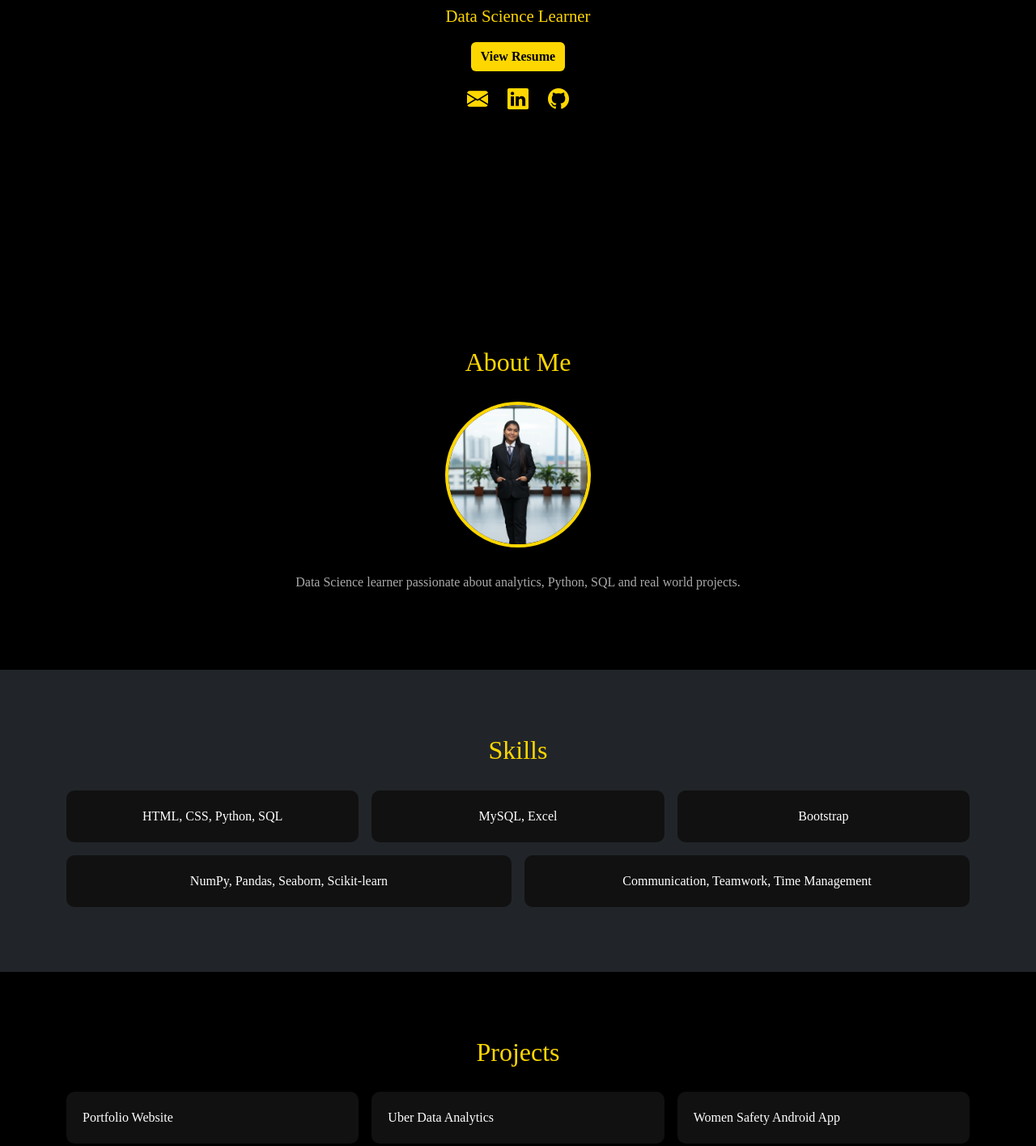
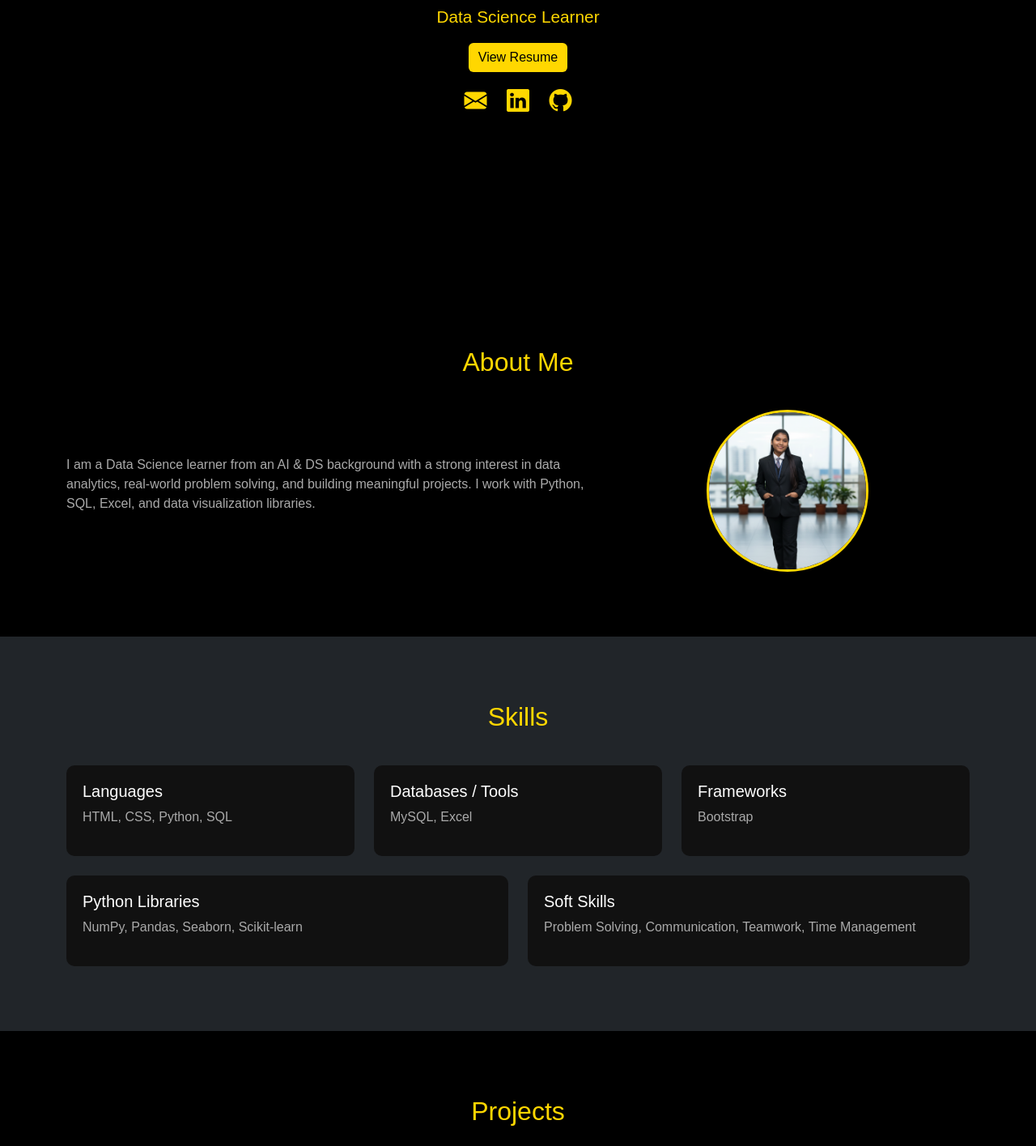
Before and after one commit to nb2268/portfolio, a plain HTML site: page index.html in a window 1280 px wide. Shown: the part 452-1867 px from the top of the page at 81% size. Drawn offline with nearby package versions, Linux system fonts and the light colour scheme.

Commit message:
changed home section

```diff
--- a/index.html
+++ b/index.html
@@ -1,21 +1,31 @@
+
 <!DOCTYPE html>
 <html lang="en">
 <head>
-<meta charset="UTF-8">
-<meta name="viewport" content="width=device-width, initial-scale=1.0">
+  <meta charset="UTF-8" />
+  <meta name="viewport" content="width=device-width, initial-scale=1.0" />
 
+  <!-- SEO -->
   <title>Nikita Banwankar | Data Science Learner</title>
-<meta name="description" content="Portfolio of Nikita Banwankar, Data Science Learner">
+  <meta name="description" content="Portfolio of Nikita Banwankar, Data Science Learner with projects in analytics, Android women safety system, and Uber data analysis.">
+  <meta name="keywords" content="Data Science, Analytics, SQL, Python, Portfolio">
+  <meta name="author" content="Nikita Banwankar">
+
+  <!-- Favicon -->
   <link rel="icon" href="images/my.png">
 
+  <!-- Bootstrap -->
   <link href="https://cdn.jsdelivr.net/npm/bootstrap@5.3.2/dist/css/bootstrap.min.css" rel="stylesheet">
   <link href="https://cdn.jsdelivr.net/npm/bootstrap-icons@1.11.1/font/bootstrap-icons.css" rel="stylesheet">
+
+  <!-- Custom CSS -->
   <link rel="stylesheet" href="style.css">
 </head>
 
 <body>
 
-<nav class="navbar navbar-dark fixed-top">
+<!-- Navbar -->
+<nav class="navbar navbar-expand-lg navbar-dark fixed-top">
   <div class="container">
     <a class="navbar-brand" href="#">Nikita</a>
     <button class="navbar-toggler" data-bs-toggle="collapse" data-bs-target="#nav">
@@ -33,6 +43,7 @@
   </div>
 </nav>
 
+<!-- Home -->
 <section id="home" class="hero">
 <div class="container text-center">
 <img src="images/my.png" class="hero-img">
@@ -49,48 +60,118 @@
 </div>
 </section>
 
+
+<!-- About -->
 <section id="about" class="section">
-<div class="container text-center">
+  <div class="container">
     <h2 class="section-title">About Me</h2>
-<img src="images/my.png" class="about-img">
-<p class="gray mt-3">
-Data Science learner passionate about analytics, Python, SQL and real world projects.
+    <div class="row align-items-center">
+      <div class="col-md-7">
+        <p class="gray">
+          I am a Data Science learner from an AI & DS background with a strong interest in
+          data analytics, real-world problem solving, and building meaningful projects.
+          I work with Python, SQL, Excel, and data visualization libraries.
         </p>
       </div>
-</section>
-
-<section id="skills" class="section bg-dark">
-<div class="container">
-<h2 class="section-title">Skills</h2>
-<div class="row g-3 text-center">
-<div class="col-md-4"><div class="skill-card">HTML, CSS, Python, SQL</div></div>
-<div class="col-md-4"><div class="skill-card">MySQL, Excel</div></div>
-<div class="col-md-4"><div class="skill-card">Bootstrap</div></div>
-<div class="col-md-6"><div class="skill-card">NumPy, Pandas, Seaborn, Scikit-learn</div></div>
-<div class="col-md-6"><div class="skill-card">Communication, Teamwork, Time Management</div></div>
+      <div class="col-md-5 text-center">
+        <img src="images/my.png" class="about-img" alt="Profile">
+      </div>
     </div>
   </div>
 </section>
 
-<section id="projects" class="section">
+<!-- Skills -->
+<section id="skills" class="section bg-dark">
   <div class="container">
-<h2 class="section-title">Projects</h2>
-<div class="row g-3">
-<div class="col-md-4"><div class="project-card">Portfolio Website</div></div>
-<div class="col-md-4"><div class="project-card">Uber Data Analytics</div></div>
-<div class="col-md-4"><div class="project-card">Women Safety Android App</div></div>
+    <h2 class="section-title">Skills</h2>
+    <div class="row g-4">
+      <div class="col-md-4">
+        <div class="skill-card">
+          <h5>Languages</h5>
+          <p class="gray">HTML, CSS, Python, SQL</p>
+        </div>
+      </div>
+      <div class="col-md-4">
+        <div class="skill-card">
+          <h5>Databases / Tools</h5>
+          <p class="gray">MySQL, Excel</p>
+        </div>
+      </div>
+      <div class="col-md-4">
+        <div class="skill-card">
+          <h5>Frameworks</h5>
+          <p class="gray">Bootstrap</p>
+        </div>
+      </div>
+      <div class="col-md-6">
+        <div class="skill-card">
+          <h5>Python Libraries</h5>
+          <p class="gray">NumPy, Pandas, Seaborn, Scikit-learn</p>
+        </div>
+      </div>
+      <div class="col-md-6">
+        <div class="skill-card">
+          <h5>Soft Skills</h5>
+          <p class="gray">Problem Solving, Communication, Teamwork, Time Management</p>
+        </div>
+      </div>
     </div>
   </div>
 </section>
 
-<section id="contact" class="section bg-dark">
-<div class="container text-center">
-<h2 class="section-title">Contact</h2>
-<p class="gray">nikitabanwankar@gmail.com</p>
+<!-- Projects -->
+<section id="projects" class="section">
+  <div class="container">
+    <h2 class="section-title">Projects</h2>
+    <div class="row g-4">
+      <div class="col-md-4">
+        <div class="project-card">
+          <h5>Portfolio Website</h5>
+          <p class="gray">Responsive personal portfolio using HTML, CSS & Bootstrap.</p>
+          <a href="https://github.com/nb2268/portfolio" target="_blank" class="btn btn-yellow btn-sm">View</a>
+        </div>
+      </div>
+      <div class="col-md-4">
+        <div class="project-card">
+          <h5>Uber Data Analytics</h5>
+          <p class="gray">
+            Data analysis project on Uber trips to identify demand patterns, peak hours,
+            and location-based insights using Python and SQL.
+          </p>
+          <a href="https://github.com/nb2268/UberDataAnalysisProject" target="_blank" class="btn btn-yellow btn-sm">View</a>
+        </div>
+      </div>
+      <div class="col-md-4">
+        <div class="project-card">
+          <h5>Women Safety System</h5>
+          <p class="gray">
+            Android application designed to enhance women safety with emergency alert
+            and quick response features.
+          </p>
+          <span class="badge bg-warning text-dark">View</span>
+        </div>
+      </div>
+    </div>
   </div>
 </section>
 
-<footer>© 2025 Nikita Banwankar</footer>
+<!-- Contact -->
+<section id="contact" class="section bg-dark">
+  <div class="container">
+    <h2 class="section-title">Contact Me</h2>
+    <form action="mailto:nikitabanwankar@gmail.com" method="post" enctype="text/plain" class="contact-form">
+      <input type="text" name="name" placeholder="Your Name" required>
+      <input type="email" name="email" placeholder="Your Email" required>
+      <textarea name="message" placeholder="Your Message" required></textarea>
+      <button class="btn btn-yellow">Send Message</button>
+    </form>
+  </div>
+</section>
+
+<footer>
+  <p class="gray">© 2025 Nikita Banwankar</p>
+</footer>
+
 <script src="https://cdn.jsdelivr.net/npm/bootstrap@5.3.2/dist/js/bootstrap.bundle.min.js"></script>
 </body>
 </html>
--- a/style.css
+++ b/style.css
@@ -1,46 +1,254 @@
-html{scroll-behavior:smooth;}
-body{background:#000;color:#fff;font-family:Poppins;}
-.gray{color:#aaa;}
-
-.navbar{background:#111;}
-
-.hero{min-height:100vh;display:flex;align-items:center;}
-
-.hero-img,.about-img{
-width:180px;height:180px;object-fit:cover;border-radius:50%;
-border:4px solid #ffd700;margin-bottom:15px;
+/* html {
+  scroll-behavior: smooth;
 }
 
-.hero-sub{color:#ffd700;font-size:1.3rem;}
-
-.icon-btn{font-size:26px;color:#ffd700;margin:0 10px;}
-.icon-btn:hover{color:#fff;}
-
-.section{padding:80px 0;}
-.section-title{color:#ffd700;text-align:center;margin-bottom:30px;}
-
-.skill-card,.project-card{
-background:#111;padding:20px;border-radius:10px;
-transition:.3s;
-}
-.skill-card:hover,.project-card:hover{
-box-shadow:0 0 15px #ffd700;transform:translateY(-6px);
+body {
+  background: #000;
+  color: #fff;
+  font-family: 'Poppins', sans-serif;
 }
 
-footer{background:#111;padding:15px;text-align:center;}
-
-.btn-yellow{
-background:#ffd700;color:#000;font-weight:600;
+.gray {
+  color: #aaa;
 }
 
-/* 🔥 PERFECT MOBILE FIX */
-.btn-resume,
+.navbar {
+  background: #111;
+}
+
+.hero {
+  height: 100vh;
+  display: flex;
+  align-items: center;
+}
+
+.hero-img {
+  width: 180px;
+  height: 180px;
+  object-fit: cover;
+  border-radius: 50%;
+  border: 4px solid #ffd700;
+  margin-bottom: 20px;
+}
+
+.hero-sub {
+  color: #ffd700;
+  font-size: 1.3rem;
+}
+
+.icon-btn {
+  font-size: 28px;
+  margin: 0 10px;
+  color: #ffd700;
+}
+
+.icon-btn:hover {
+  color: #fff;
+}
+
+.section {
+  padding: 80px 0;
+}
+
+.section-title {
+  color: #ffd700;
+  text-align: center;
+  margin-bottom: 40px;
+}
+
+.about-img {
+  width: 200px;
+  height: 200px;
+  object-fit: cover;
+  border-radius: 50%;
+  border: 3px solid #ffd700;
+}
+
+.btn-yellow {
+  background: #ffd700;
+  color: #000;
+}
+
+.btn-yellow:hover {
+  background: #fff;
+}
+
+.project-card,
+.skill-card {
+  background: #111;
+  padding: 20px;
+  border-radius: 10px;
+  transition: transform 0.3s, box-shadow 0.3s;
+}
+
+.project-card:hover,
+.skill-card:hover {
+  transform: translateY(-8px);
+  box-shadow: 0 0 15px #ffd700;
+}
+
+.contact-form input,
+.contact-form textarea {
+  width: 100%;
+  margin-bottom: 15px;
+  padding: 10px;
+  background: #111;
+  border: 1px solid #333;
+  color: #fff;
+}
+
+footer {
+  background: #111;
+  padding: 20px;
+  text-align: center;
+}
+
+/* ===== FIX RESUME BUTTON COLOR ISSUE (MOBILE & DESKTOP) ===== */
+/* .btn-resume,
 .btn-resume:visited,
 .btn-resume:focus,
-.btn-resume:active,
-.btn-resume:hover{
-background:#ffd700 !important;
-color:#000 !important;
-border:none;
-outline:none;
+.btn-resume:active {
+    background-color: #ffd700 !important;
+    color: #000 !important;
+    border: none;
 }
+
+.btn-resume:hover {
+    background-color: #fff !important;
+    color: #000 !important;
+} */
+
+/* ===== MOBILE & DESKTOP RESUME BUTTON FIX ===== */
+a.btn-resume,
+a.btn-resume:link,
+a.btn-resume:visited,
+a.btn-resume:focus,
+a.btn-resume:active,
+a.btn-resume:hover {
+    background-color: #ffd700 !important;  /* Yellow */
+    color: #000 !important;               /* Black text */
+    border: none !important;
+    text-decoration: none !important;
+    -webkit-text-fill-color: #000 !important;
+    box-shadow: none !important;
+}
+ */
+html {
+  scroll-behavior: smooth;
+}
+
+body {
+  background: #000;
+  color: #fff;
+  font-family: 'Poppins', sans-serif;
+}
+
+.gray {
+  color: #aaa;
+}
+
+.navbar {
+  background: #111;
+}
+
+.hero {
+  height: 100vh;
+  display: flex;
+  align-items: center;
+}
+
+.hero-img {
+  width: 180px;
+  height: 180px;
+  object-fit: cover;
+  border-radius: 50%;
+  border: 4px solid #ffd700;
+  margin-bottom: 20px;
+}
+
+.hero-sub {
+  color: #ffd700;
+  font-size: 1.3rem;
+}
+
+.icon-btn {
+  font-size: 28px;
+  margin: 0 10px;
+  color: #ffd700;
+}
+
+.icon-btn:hover {
+  color: #fff;
+}
+
+.section {
+  padding: 80px 0;
+}
+
+.section-title {
+  color: #ffd700;
+  text-align: center;
+  margin-bottom: 40px;
+}
+
+.about-img {
+  width: 200px;
+  height: 200px;
+  object-fit: cover;
+  border-radius: 50%;
+  border: 3px solid #ffd700;
+}
+
+.btn-yellow {
+  background: #ffd700;
+  color: #000;
+}
+
+.btn-yellow:hover {
+  background: #fff;
+}
+
+/* Project & Skill Cards */
+.project-card,
+.skill-card {
+  background: #111;
+  padding: 20px;
+  border-radius: 10px;
+  transition: transform 0.3s, box-shadow 0.3s;
+}
+
+.project-card:hover,
+.skill-card:hover {
+  transform: translateY(-8px);
+  box-shadow: 0 0 15px #ffd700;
+}
+
+/* Contact Form */
+.contact-form input,
+.contact-form textarea {
+  width: 100%;
+  margin-bottom: 15px;
+  padding: 10px;
+  background: #111;
+  border: 1px solid #333;
+  color: #fff;
+}
+
+footer {
+  background: #111;
+  padding: 20px;
+  text-align: center;
+}
+
+/* ===== PERMANENT SOCIAL ICON COLOR FIX (MOBILE SAFE) ===== */
+a.icon-btn,
+a.icon-btn:link,
+a.icon-btn:visited,
+a.icon-btn:focus,
+a.icon-btn:active,
+a.icon-btn:hover {
+    color: #ffd700 !important;
+    text-decoration: none !important;
+    -webkit-text-fill-color: #ffd700 !important;
+    outline: none !important;
+}
```
Lines whose indentation alone changed are shown as unchanged.
